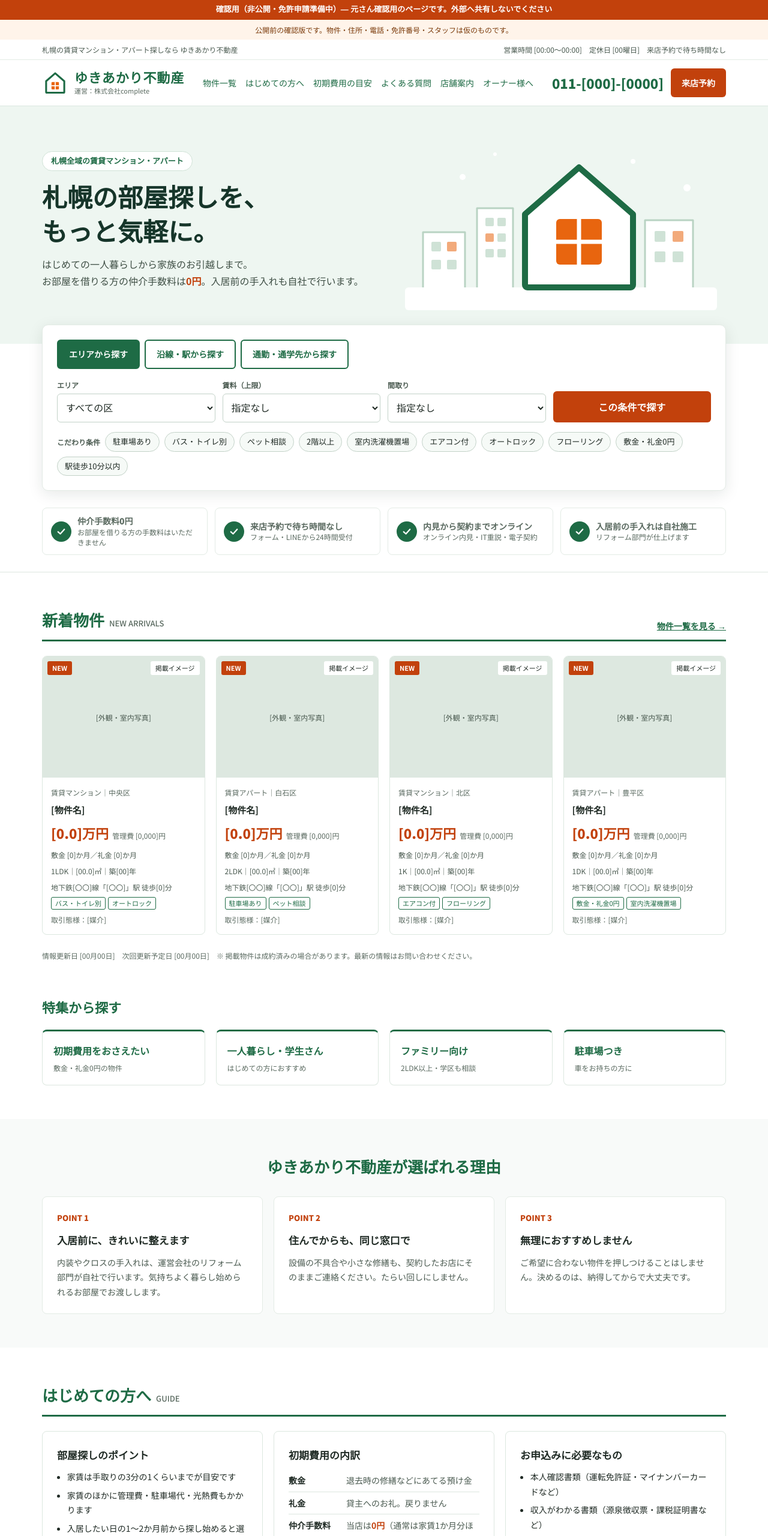
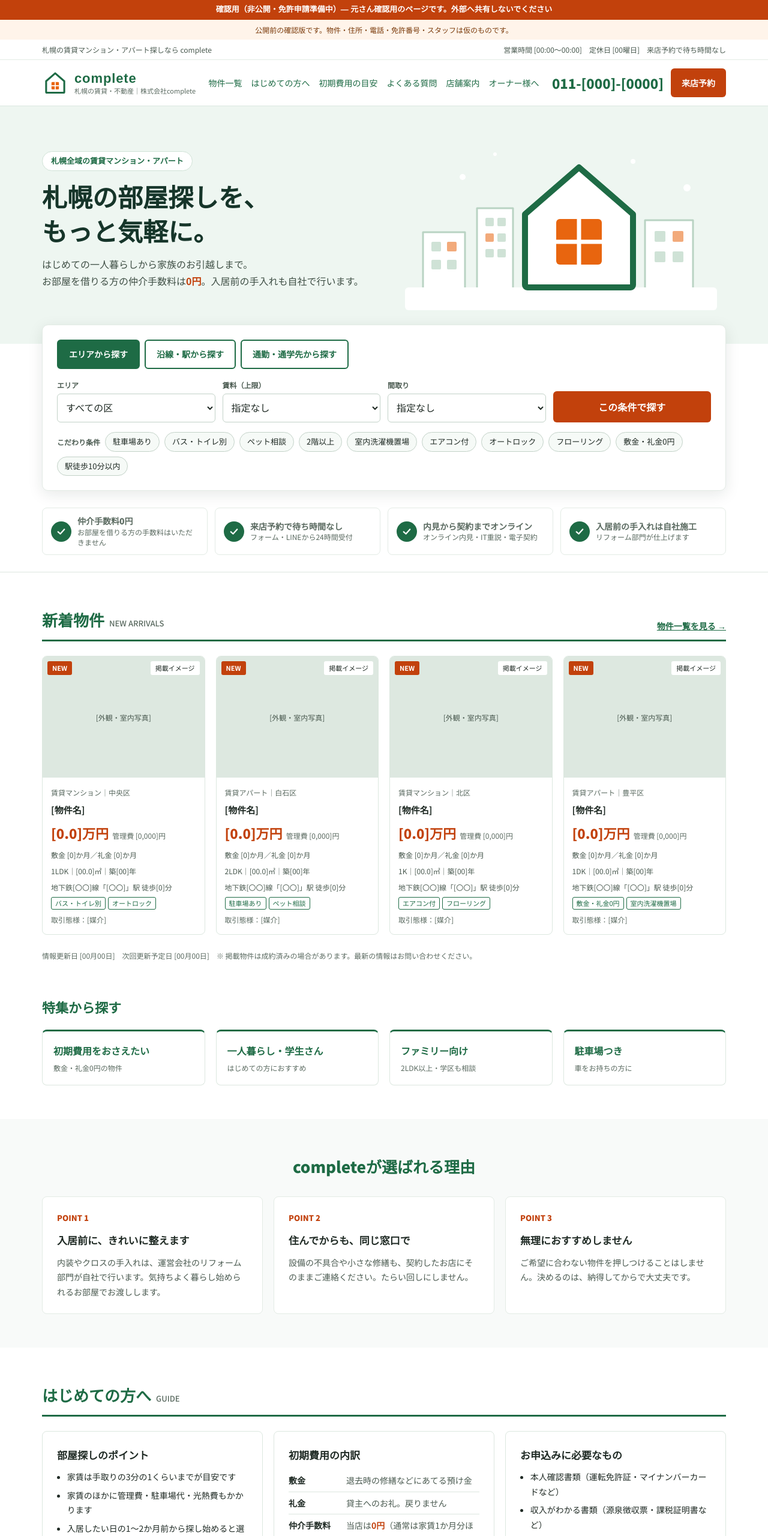
Before and after one commit to complete-web-jp/complete-reports, a plain HTML site: page preview/realestate-8d078b5475a3467a/index.html in a window 1280 px wide. Shown: the top 2560 px of the page at 60% size. Drawn offline with Linux system fonts and the light colour scheme; a web font is replaced by a local one.

Commit message:
preview: 不動産サイトの屋号をゆきあかり不動産→completeへ

```diff
--- a/preview/realestate-8d078b5475a3467a/assets/app.js
+++ b/preview/realestate-8d078b5475a3467a/assets/app.js
@@ -1,4 +1,4 @@
-/* ゆきあかり不動産 共通スクリプト（素のJS・外部ライブラリなし・R08_2026_10_31） */
+/* complete 不動産サイト 共通スクリプト（素のJS・外部ライブラリなし・R08_2026_10_31） */
 (function () {
   'use strict';
 
--- a/preview/realestate-8d078b5475a3467a/assets/style.css
+++ b/preview/realestate-8d078b5475a3467a/assets/style.css
@@ -1,4 +1,4 @@
-/* ゆきあかり不動産 共通スタイル（Claude Design キャンバス v5 を素のCSSへ展開・R08_2026_10_31） */
+/* complete 共通スタイル（Claude Design キャンバス v5 を素のCSSへ展開・R08_2026_10_31） */
 :root{
   --main:#1e6b45; --main-dark:#16352a; --accent:#e8650f; --accent-text:#c2410c; --accent-btn:#c2410c;
   --ink:#1f2a24; --ink-2:#3f4f45; --ink-3:#4a5a50; --ink-4:#5a6a60;
--- a/preview/realestate-8d078b5475a3467a/index.html
+++ b/preview/realestate-8d078b5475a3467a/index.html
@@ -5,11 +5,11 @@
 <meta name="viewport" content="width=device-width, initial-scale=1">
 <!-- 公開前（北海道知事免許の番号が出るまで）は検索に載せない。公開時にこの1行を消す -->
 <meta name="robots" content="noindex, nofollow">
-<title>ゆきあかり不動産｜札幌の賃貸マンション・アパート探し・仲介手数料0円</title>
-<meta name="description" content="札幌全域の賃貸マンション・アパート探しなら、ゆきあかり不動産。お部屋を借りる方の仲介手数料は0円。オンライン内見・IT重説・電子契約にも対応。運営：株式会社complete">
+<title>complete｜札幌の賃貸マンション・アパート探し・仲介手数料0円</title>
+<meta name="description" content="札幌全域の賃貸マンション・アパート探しなら、complete。お部屋を借りる方の仲介手数料は0円。オンライン内見・IT重説・電子契約にも対応。運営：株式会社complete">
 <link rel="canonical" href="https://complete.co.jp/realestate/">
 <meta property="og:type" content="website">
-<meta property="og:title" content="ゆきあかり不動産｜札幌の部屋探しを、もっと気軽に。">
+<meta property="og:title" content="complete｜札幌の部屋探しを、もっと気軽に。">
 <meta property="og:description" content="札幌全域の賃貸マンション・アパート。仲介手数料0円・オンライン内見・電子契約。">
 <meta property="og:url" content="https://complete.co.jp/realestate/">
 <meta property="og:locale" content="ja_JP">
@@ -21,7 +21,7 @@
 <link rel="stylesheet" href="assets/style.css">
 <!-- 構造化データ：住所・電話・免許番号は決まってから足す（仮の値は入れない） -->
 <script type="application/ld+json">
-{"@context":"https://schema.org","@type":"RealEstateAgent","name":"ゆきあかり不動産","url":"https://complete.co.jp/realestate/","logo":"https://complete.co.jp/realestate/assets/logo.svg","areaServed":{"@type":"City","name":"札幌市"},"parentOrganization":{"@type":"Organization","name":"株式会社complete","url":"https://complete.co.jp/"}}
+{"@context":"https://schema.org","@type":"RealEstateAgent","name":"株式会社complete","url":"https://complete.co.jp/realestate/","logo":"https://complete.co.jp/realestate/assets/logo.svg","areaServed":{"@type":"City","name":"札幌市"},"parentOrganization":{"@type":"Organization","name":"株式会社complete","url":"https://complete.co.jp/"}}
 </script>
 </head>
 <body><div style="position:sticky;top:0;z-index:9999;background:#c2410c;color:#fff;text-align:center;font:700 13px/1.6 sans-serif;padding:6px 12px">確認用（非公開・免許申請準備中）— 元さん確認用のページです。外部へ共有しないでください</div>
@@ -29,15 +29,15 @@
 <div class="notice">公開前の確認版です。物件・住所・電話・免許番号・スタッフは仮のものです。</div>
 
 <div class="topband"><div class="wrap">
-  <span>札幌の賃貸マンション・アパート探しなら ゆきあかり不動産</span>
+  <span>札幌の賃貸マンション・アパート探しなら complete</span>
   <span>営業時間 [00:00〜00:00]　定休日 [00曜日]　来店予約で待ち時間なし</span>
 </div></div>
 
 <header class="site-header">
   <div class="wrap bar">
-    <a class="brand" href="./" aria-label="ゆきあかり不動産 トップへ">
+    <a class="brand" href="./" aria-label="complete トップへ">
       <svg width="44" height="44" viewBox="0 0 64 64" aria-hidden="true"><path d="M10 28 32 9l22 19v26a2 2 0 0 1-2 2H12a2 2 0 0 1-2-2z" fill="none" stroke="#1e6b45" stroke-width="4.5" stroke-linejoin="round"/><rect x="23" y="30" width="18" height="18" rx="2" fill="#e8650f"/><path d="M32 30v18M23 39h18" stroke="#fff" stroke-width="2.5"/></svg>
-      <span class="brand-text"><span class="brand-name">ゆきあかり不動産</span><span class="brand-sub">運営：株式会社complete</span></span>
+      <span class="brand-text"><span class="brand-name">complete</span><span class="brand-sub">札幌の賃貸・不動産｜株式会社complete</span></span>
     </a>
     <button type="button" class="menu-btn" aria-expanded="false" aria-controls="mnav">
       <svg width="18" height="18" viewBox="0 0 24 24" aria-hidden="true"><path d="M4 7h16M4 12h16M4 17h16" stroke="currentColor" stroke-width="2.2" stroke-linecap="round" fill="none"/></svg><span class="menu-label">メニュー</span>
@@ -220,7 +220,7 @@
   <!-- 選ばれる理由 -->
   <section class="sec sec-soft" aria-labelledby="why-title">
     <div class="wrap stack" style="gap:28px">
-      <h2 id="why-title" class="h2 center">ゆきあかり不動産が選ばれる理由</h2>
+      <h2 id="why-title" class="h2 center">completeが選ばれる理由</h2>
       <div class="g3">
         <div class="card"><span class="point">POINT 1</span><h3>入居前に、きれいに整えます</h3><p>内装やクロスの手入れは、運営会社のリフォーム部門が自社で行います。気持ちよく暮らし始められるお部屋でお渡しします。</p></div>
         <div class="card"><span class="point">POINT 2</span><h3>住んでからも、同じ窓口で</h3><p>設備の不具合や小さな修繕も、契約したお店にそのままご連絡ください。たらい回しにしません。</p></div>
@@ -349,7 +349,7 @@
         <h2 class="h2">店舗案内</h2>
         <div class="shop-photo">[店舗外観写真・地図]</div>
         <dl class="dl">
-          <dt>屋号</dt><dd>ゆきあかり不動産</dd>
+          <dt>屋号</dt><dd>complete（コンプリート）</dd>
           <dt>運営会社</dt><dd><a href="https://complete.co.jp/">株式会社complete</a></dd>
           <dt>所在地</dt><dd>[免許申請の事務所所在地]</dd>
           <dt>アクセス</dt><dd>[最寄り駅から徒歩0分]　駐車場 [有・無]</dd>
@@ -403,7 +403,7 @@
 <footer class="site-footer">
   <div class="wrap">
     <div class="foot-info">
-      <span class="brand-name">ゆきあかり不動産</span>
+      <span class="brand-name">complete</span>
       <span>運営：株式会社complete　北海道知事（1）第[0000]号</span>
       <span>[所在地]　TEL 011-[000]-[0000]</span>
     </div>
```
Also changed, not shown: preview/realestate-8d078b5475a3467a/bukken/_template/index.html (+5 -5 lines), preview/realestate-8d078b5475a3467a/bukken/index.html (+5 -5 lines), preview/realestate-8d078b5475a3467a/owner/index.html (+5 -5 lines).
